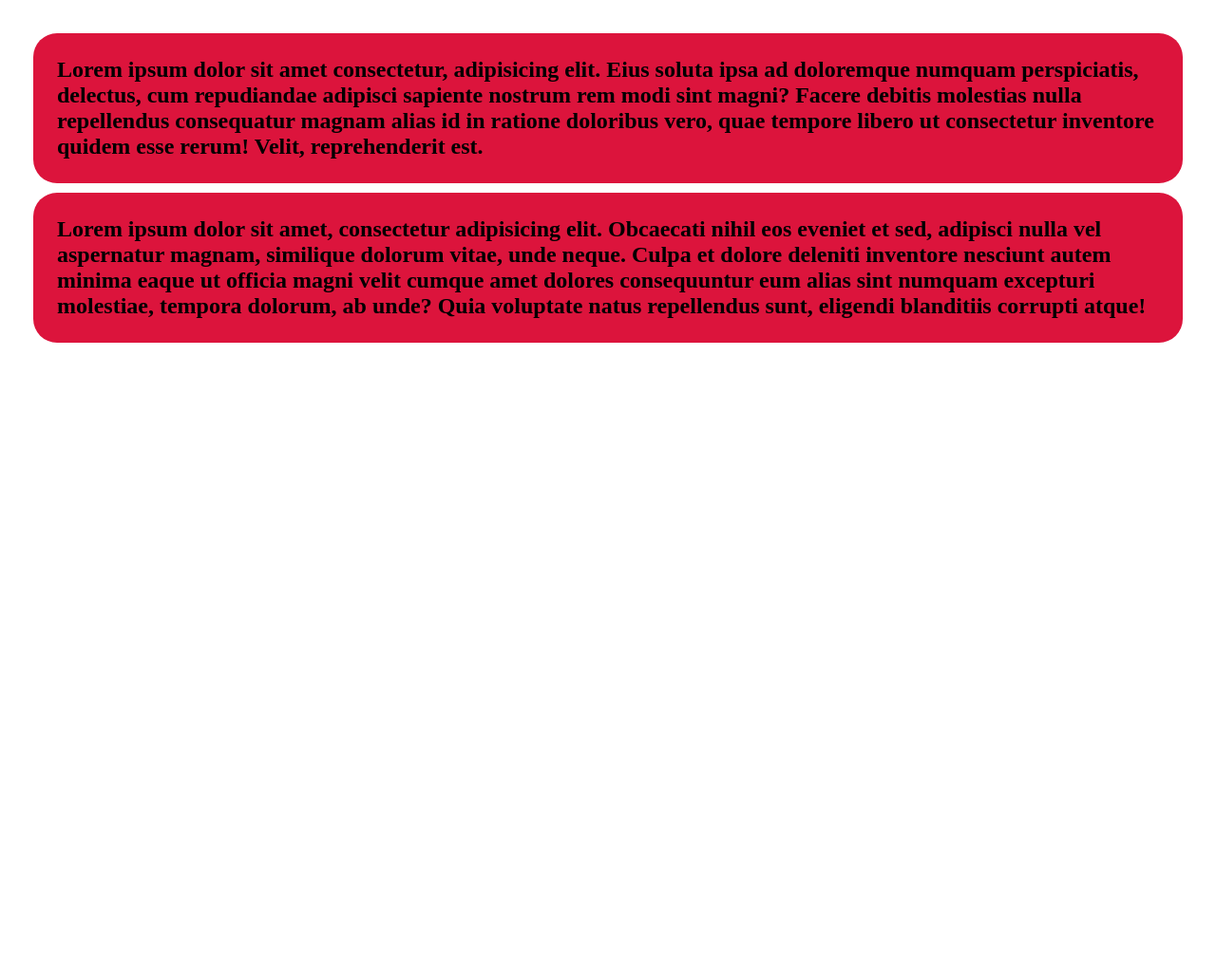
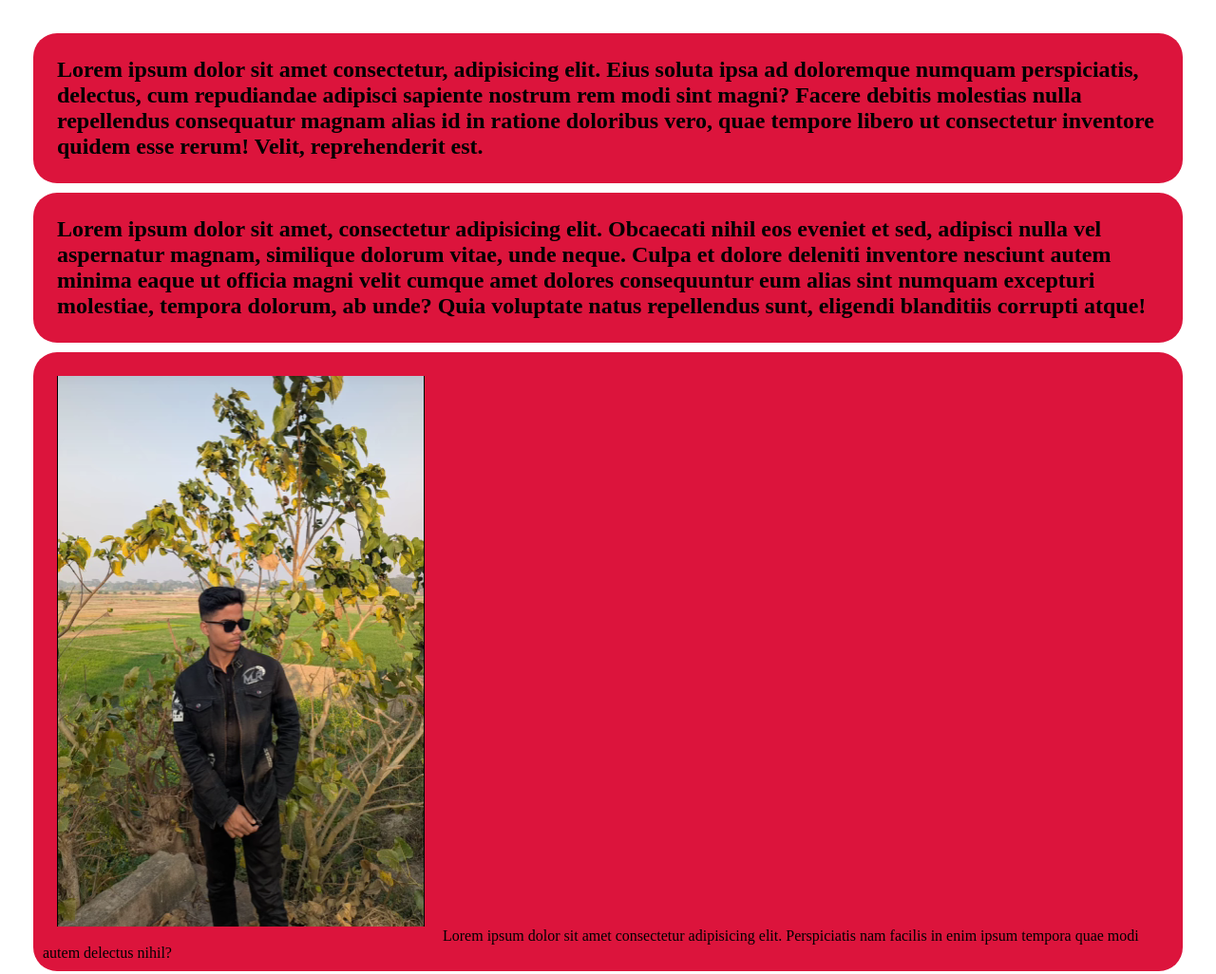
Before and after one commit to Parves24-dev/GIT-DEMO, a plain HTML site: page index.html in a window 1280 px wide. Shown: the whole page at 95% size. Before the commit the page ends 800 px from the top, so only its background shows below. Drawn offline with Linux system fonts and the light colour scheme.

Commit message:
picture added

```diff
--- a/index.html
+++ b/index.html
@@ -10,5 +10,12 @@
     <Div><h2>Lorem ipsum dolor sit amet consectetur, adipisicing elit. Eius soluta ipsa ad doloremque numquam perspiciatis, delectus, cum repudiandae adipisci sapiente nostrum rem modi sint magni? Facere debitis molestias nulla repellendus consequatur magnam alias id in ratione doloribus vero, quae tempore libero ut consectetur inventore quidem esse rerum! Velit, reprehenderit est.</h2></Div>
 
     <Div><h2>Lorem ipsum dolor sit amet, consectetur adipisicing elit. Obcaecati nihil eos eveniet et sed, adipisci nulla vel aspernatur magnam, similique dolorum vitae, unde neque. Culpa et dolore deleniti inventore nesciunt autem minima eaque ut officia magni velit cumque amet dolores consequuntur eum alias sint numquam excepturi molestiae, tempora dolorum, ab unde? Quia voluptate natus repellendus sunt, eligendi blanditiis corrupti atque!</h2></Div>
+
+<div>
+    <img src="Screenshot 2025-01-03 171420.png" alt="pic">
+    Lorem ipsum dolor sit amet consectetur adipisicing elit. Perspiciatis nam facilis in enim ipsum tempora quae modi autem delectus nihil?
+
+</div>
+
 </body>
 </html>
```
Also changed, not shown: Screenshot 2025-01-03 171420.png (added).
